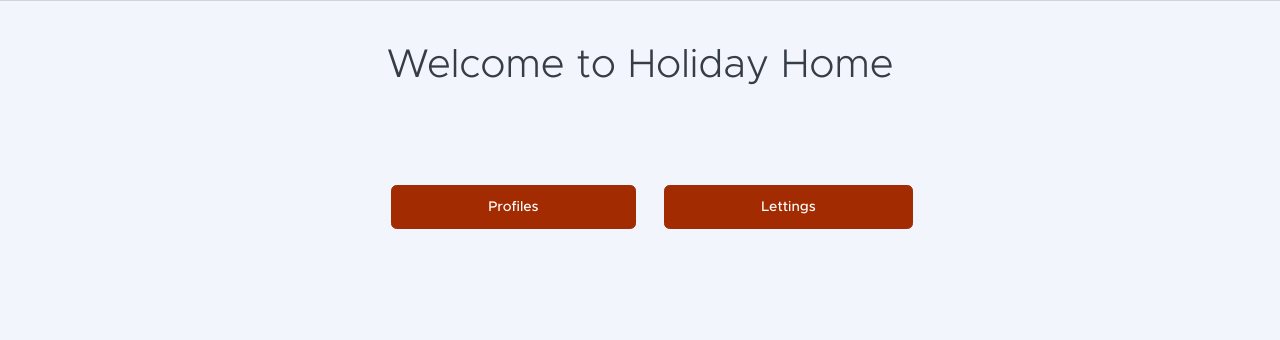
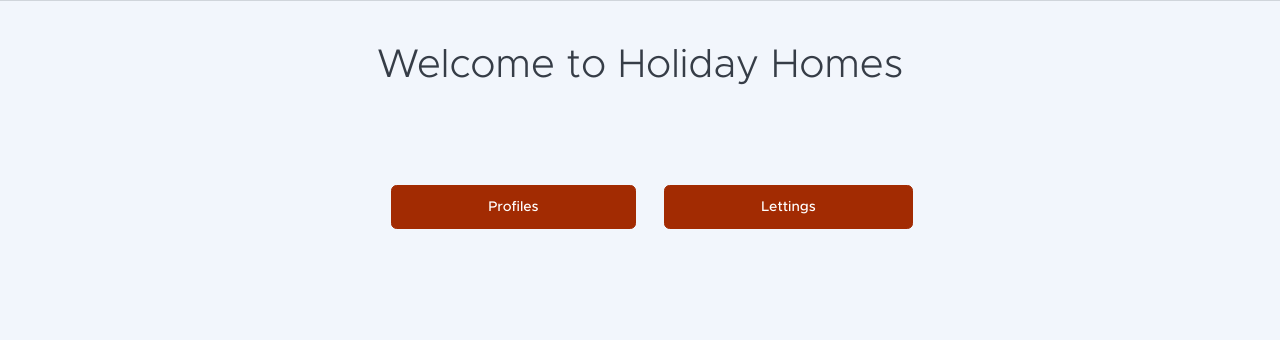
Before and after one commit to AdeVedA/OCLettings--OCR_Mission12, a Django app: page / in a window 1280 px wide. Shown: the part 90-430 px from the top of the page. Run offline with Django 3.2, Linux system fonts and the light colour scheme; some libraries are stand-ins or nearby versions.

Commit message:
Render Deployment test

```diff
--- a/templates/index.html
+++ b/templates/index.html
@@ -7,7 +7,7 @@
     <div class="row justify-content-center">
         <div class="col-lg-8">
             <h1 class="page-header-ui-title mb-3 display-6">
-                Welcome to Holiday Home
+                Welcome to Holiday Homes
             </h1>
         </div>
     </div>
```
Also changed, not shown: .github/workflows/main.yml, 1 other file.
